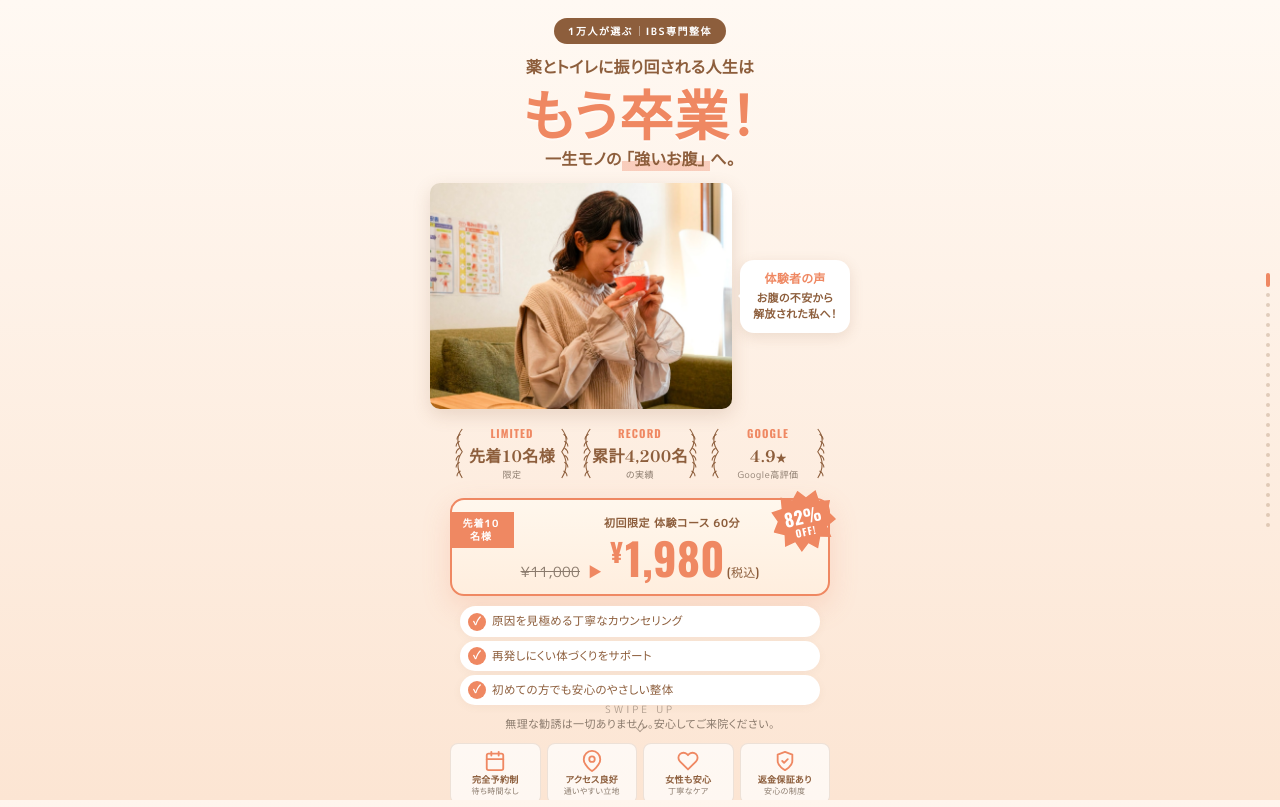
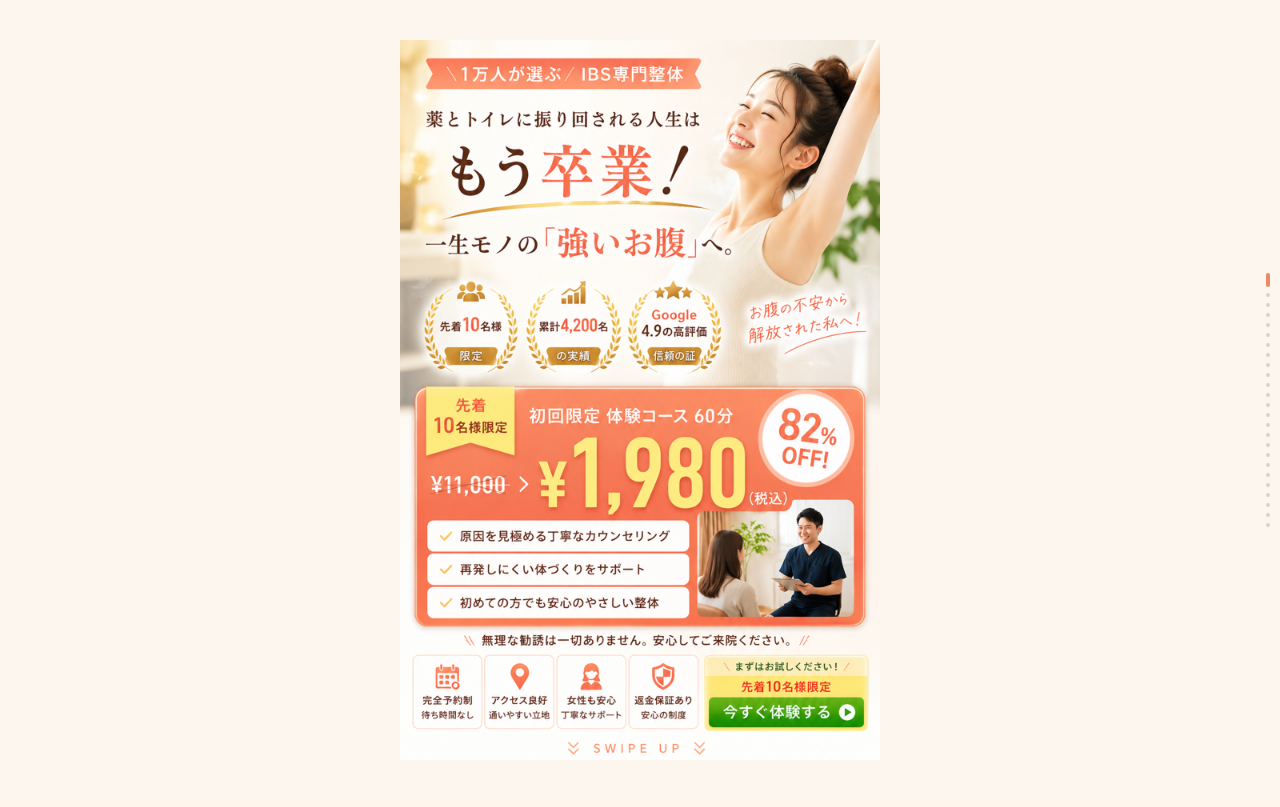
Before and after one commit to koji-piyo/ichiru-swipe-lp, a plain HTML site: page ibs-premium/index.html in a window 1280 px wide. Shown: the top 807 px of the page. Drawn offline with nearby package versions, Linux system fonts and the light colour scheme.

Commit message:
Add image hero with clickable hotspots

```diff
--- a/ibs-premium/index.html
+++ b/ibs-premium/index.html
@@ -18,85 +18,11 @@
 
 <div class="swiper" id="swiper">
 
-<section class="slide s-hero-premium">
-  <div class="ph-tag-row reveal">
-    <span>1万人が選ぶ</span><span class="div"></span><span>IBS専門整体</span>
+<section class="slide s-image-hero">
+  <div class="image-hero-wrap">
+    <img class="image-hero-img" src="../shared/images/hero-design.jpg" alt="いちる整体院 IBS体験コース">
+    <a class="hotspot" href="#offer" style="left:4%;top:53%;width:92%;height:19%;" aria-label="オファー詳細"></a><a class="hotspot" href="#offer" style="left:49%;top:91%;width:49%;height:7%;" aria-label="今すぐ体験する"></a>
   </div>
-  <div class="ph-h reveal d1">
-    薬とトイレに振り回される人生は
-    <span class="big">もう卒業！</span>
-    一生モノの<span class="strong-q">「強いお腹」</span>へ。
-  </div>
-
-  <div class="ph-photo-row reveal d2">
-    <div class="ph-photo"><img src="../shared/images/IMG_9438.jpg" alt=""></div>
-    <div class="ph-bubble"><strong>体験者の声</strong>お腹の不安から<br>解放された私へ！</div>
-  </div>
-  <div class="laurel-row reveal d3">
-
-      <div class="laurel">
-        <div class="ico">LIMITED</div>
-        <div class="num">先着10名様<small></small></div>
-        <div class="lbl">限定</div>
-      </div>
-
-      <div class="laurel">
-        <div class="ico">RECORD</div>
-        <div class="num">累計4,200名<small></small></div>
-        <div class="lbl">の実績</div>
-      </div>
-
-      <div class="laurel">
-        <div class="ico">GOOGLE</div>
-        <div class="num">4.9<small>★</small></div>
-        <div class="lbl">Google高評価</div>
-      </div>
-
-  </div>
-
-  <div class="ph-offer reveal d4">
-    <div class="ribbon-l">先着10名様</div>
-    <div class="ph-offer-h" style="text-align:center;">初回限定 体験コース 60分</div>
-    <div class="ph-price-row">
-      <span class="old">¥11,000</span>
-      <span class="arrow-r">▶</span>
-      <span class="new"><span class="yen">¥</span>1,980<small>(税込)</small></span>
-    </div>
-    <div class="starburst"><span class="pct">82%</span><span class="off">OFF!</span></div>
-  </div>
-  <ul class="ph-checks reveal d5"><li>原因を見極める丁寧なカウンセリング</li><li>再発しにくい体づくりをサポート</li><li>初めての方でも安心のやさしい整体</li></ul>
-  <div style="font-size:11px;color:var(--muted);text-align:center;margin-top:2px;">無理な勧誘は一切ありません。安心してご来院ください。</div>
-
-  <div class="feat4 reveal d5">
-
-      <div class="it">
-        <svg viewBox="0 0 24 24" fill="none" stroke="#ef8862" stroke-width="2" stroke-linecap="round" stroke-linejoin="round"><rect x="3" y="4" width="18" height="18" rx="2"/><line x1="16" y1="2" x2="16" y2="6"/><line x1="8" y1="2" x2="8" y2="6"/><line x1="3" y1="10" x2="21" y2="10"/></svg>
-        <div class="lbl">完全予約制</div>
-        <div class="sub">待ち時間なし</div>
-      </div>
-
-      <div class="it">
-        <svg viewBox="0 0 24 24" fill="none" stroke="#ef8862" stroke-width="2" stroke-linecap="round" stroke-linejoin="round"><path d="M21 10c0 7-9 13-9 13s-9-6-9-13a9 9 0 1 1 18 0z"/><circle cx="12" cy="10" r="3"/></svg>
-        <div class="lbl">アクセス良好</div>
-        <div class="sub">通いやすい立地</div>
-      </div>
-
-      <div class="it">
-        <svg viewBox="0 0 24 24" fill="none" stroke="#ef8862" stroke-width="2" stroke-linecap="round" stroke-linejoin="round"><path d="M20.84 4.61a5.5 5.5 0 0 0-7.78 0L12 5.67l-1.06-1.06a5.5 5.5 0 0 0-7.78 7.78l1.06 1.06L12 21.23l7.78-7.78 1.06-1.06a5.5 5.5 0 0 0 0-7.78z"/></svg>
-        <div class="lbl">女性も安心</div>
-        <div class="sub">丁寧なケア</div>
-      </div>
-
-      <div class="it">
-        <svg viewBox="0 0 24 24" fill="none" stroke="#ef8862" stroke-width="2" stroke-linecap="round" stroke-linejoin="round"><path d="M12 22s8-4 8-10V5l-8-3-8 3v7c0 6 8 10 8 10z"/><polyline points="9 12 11 14 15 10"/></svg>
-        <div class="lbl">返金保証あり</div>
-        <div class="sub">安心の制度</div>
-      </div>
-
-  </div>
-  <div class="cta-pro-pretext reveal d5">まずはお試しください！</div>
-  <a class="cta-pro reveal d5" href="#offer">今すぐ体験する</a>
-  <div class="hint">SWIPE UP<span class="arrow"></span></div>
 </section>
 
 <section class="slide s-pain pro">
--- a/shared/styles.css
+++ b/shared/styles.css
@@ -1138,3 +1138,40 @@ body {
 }
 .compare-card .col.bad li::before { content: "×"; position: absolute; left: 0; color: var(--muted); font-weight: 700; }
 .compare-card .col.good li::before { content: "✓"; position: absolute; left: 0; color: white; font-weight: 700; }
+
+
+/* === Image Hero with hotspots === */
+.s-image-hero {
+  padding: 0 !important;
+  background: var(--cream);
+  align-items: center;
+  justify-content: center;
+}
+.image-hero-wrap {
+  position: relative;
+  width: 100%;
+  max-width: 480px;
+  margin: 0 auto;
+}
+.image-hero-img {
+  display: block;
+  width: 100%;
+  height: auto;
+  max-height: 100svh;
+  object-fit: contain;
+}
+.hotspot {
+  position: absolute;
+  display: block;
+  background: transparent;
+  cursor: pointer;
+  text-decoration: none;
+  border-radius: 8px;
+  transition: background 0.15s ease;
+  -webkit-tap-highlight-color: rgba(239, 136, 98, 0.3);
+}
+.hotspot:active { background: rgba(239, 136, 98, 0.15); }
+.hotspot.debug {
+  background: rgba(239, 136, 98, 0.25);
+  outline: 2px dashed var(--coral);
+}
```
Also changed, not shown: shared/images/hero-design.jpg (added).
